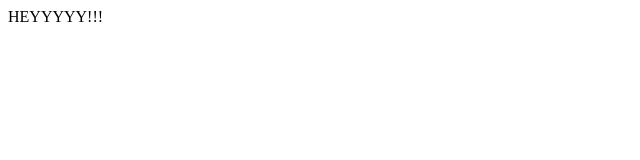
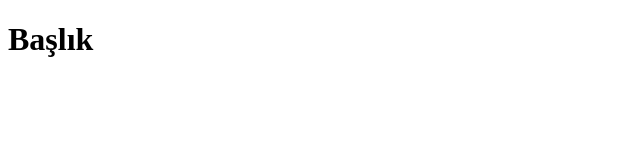
Before and after one commit to sinanorgu44/sinanorgu44.github.io, a plain HTML site: page index.html in a window 1280 px wide. Shown: the whole page, without its empty margins (0-640 px from the left). Drawn offline with Linux system fonts and the light colour scheme.

Commit message:
Update index.html

```diff
--- a/index.html
+++ b/index.html
@@ -5,7 +5,7 @@
         <title>sayfa basligi</title>
     </head>
     <body>
-        HEYYYYY!!!
+        <h1>Başlık</h1>
     </body>
 
 </html>
```
